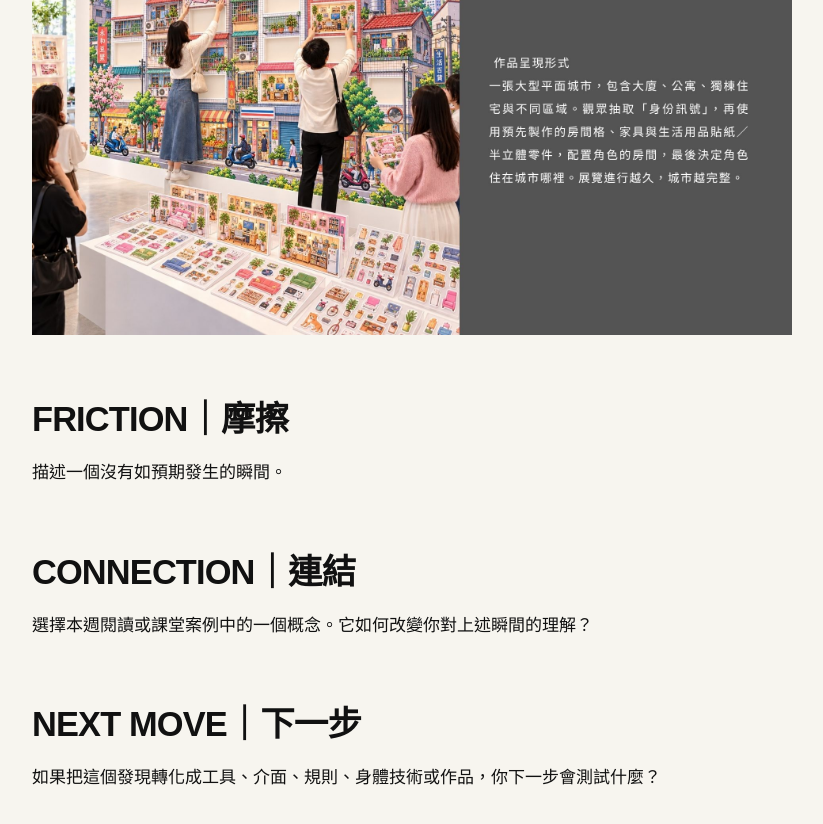
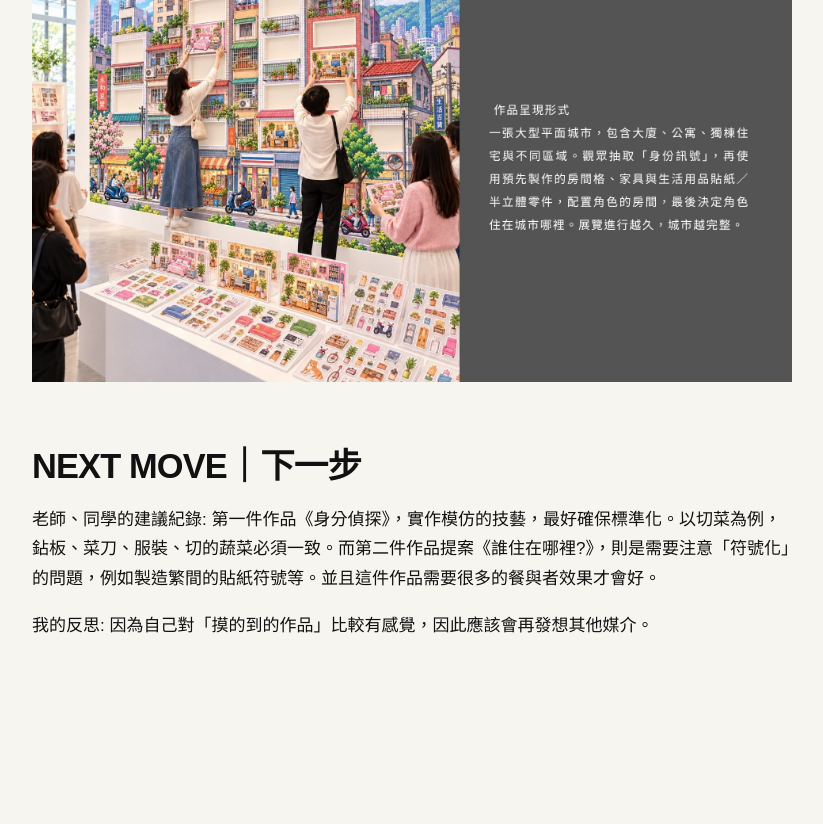
Before and after one commit to yo566566/fieldworkarchive, a Jekyll site: the page built from weeks/week-07.md, in a window 1280 px wide and 900 px high, scrolled down 3002 px. Shown: the top 824 px of the window, without its empty margins (48-871 px from the left). Built offline with Jekyll 4.4.1, drawn with Linux system fonts in a browser that asks for light colours; after the commit the page ends 3750 px from its top, so only the background shows below that.

Commit message:
Update week-07.md

```diff
--- a/weeks/week-07.md
+++ b/weeks/week-07.md
@@ -11,6 +11,7 @@ permalink: /weeks/week-07/
 
 ## TRACE｜痕跡
 
+以下為發想簡報:
  ![圖片說明]({{ '/assets/images/w7-01.jpg' | relative_url }})
  ![圖片說明]({{ '/assets/images/w7-02.jpg' | relative_url }})
  ![圖片說明]({{ '/assets/images/w7-03.jpg' | relative_url }})
@@ -18,14 +19,10 @@ permalink: /weeks/week-07/
  ![圖片說明]({{ '/assets/images/w7-05.jpg' | relative_url }})
  ![圖片說明]({{ '/assets/images/w7-06.jpg' | relative_url }})
 
-## FRICTION｜摩擦
-
-描述一個沒有如預期發生的瞬間。
-
-## CONNECTION｜連結
-
-選擇本週閱讀或課堂案例中的一個概念。它如何改變你對上述瞬間的理解？
-
 ## NEXT MOVE｜下一步
 
-如果把這個發現轉化成工具、介面、規則、身體技術或作品，你下一步會測試什麼？
+老師、同學的建議紀錄:
+第一件作品《身分偵探》，實作模仿的技藝，最好確保標準化。以切菜為例，鉆板、菜刀、服裝、切的蔬菜必須一致。而第二件作品提案《誰住在哪裡?》，則是需要注意「符號化」的問題，例如製造繁間的貼紙符號等。並且這件作品需要很多的餐與者效果才會好。
+
+我的反思:
+因為自己對「摸的到的作品」比較有感覺，因此應該會再發想其他媒介。
```
